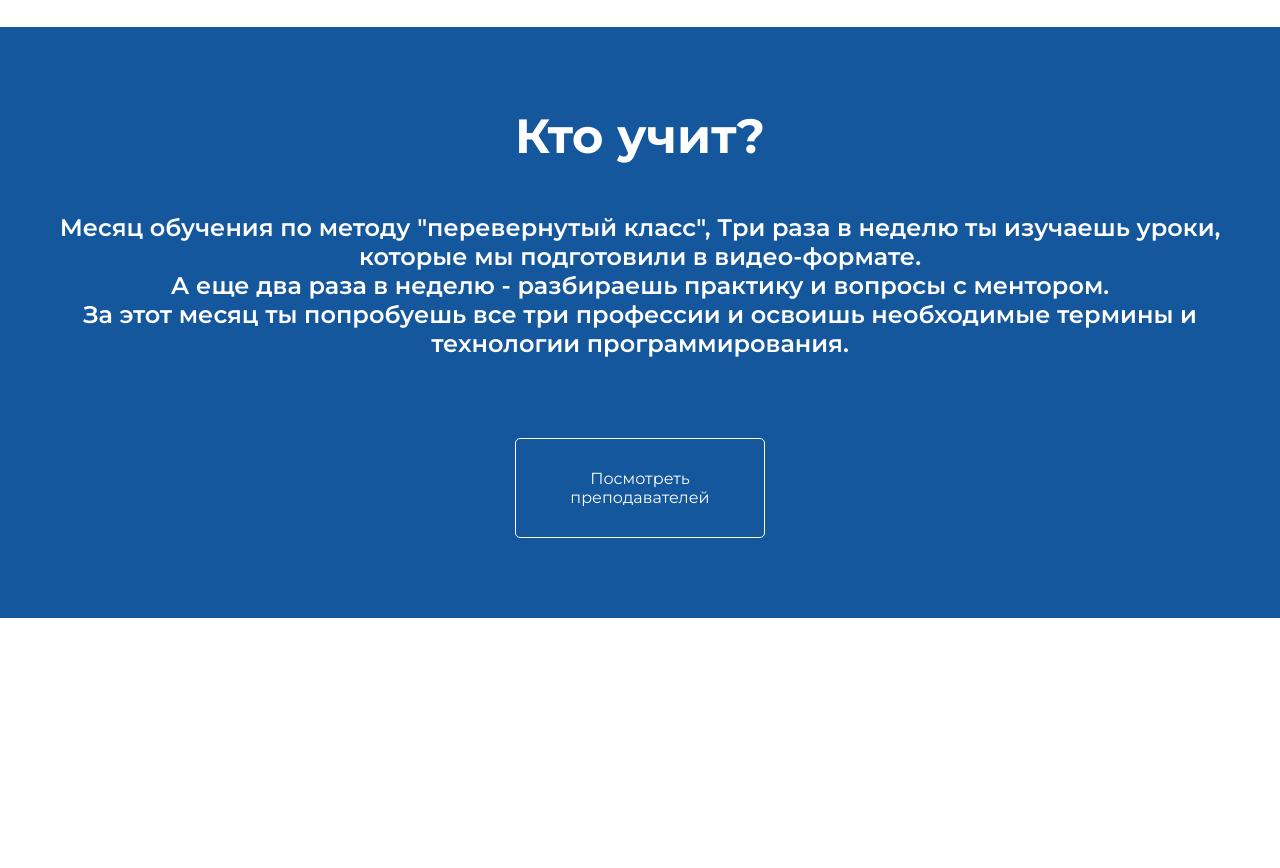
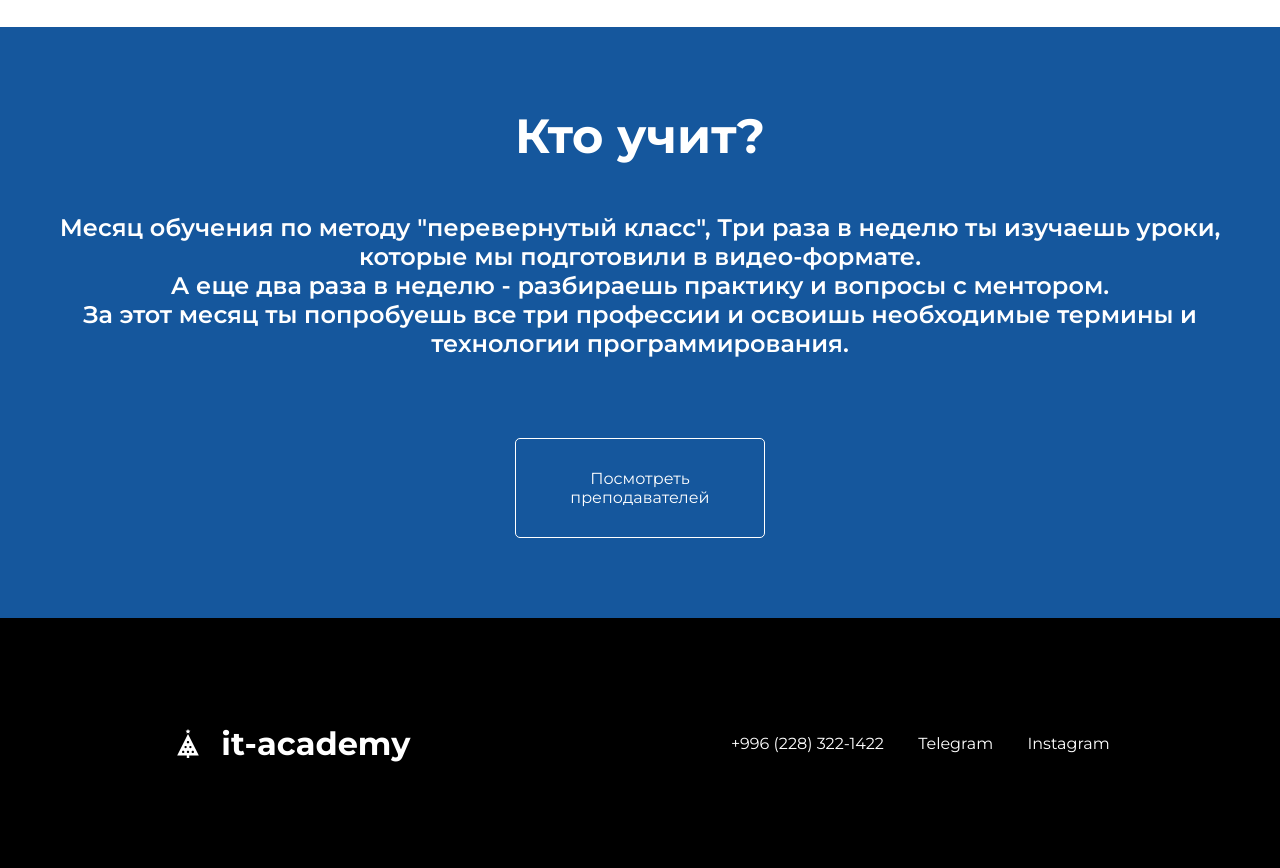
Before and after one commit to luvpizza/tigershackathon, a plain HTML site: page index.html in a window 1280 px wide. Shown: the part 3179-4047 px from the top of the page. Before the commit the page ends 3797 px from the top, so only its background shows below. Drawn offline with Linux system fonts and the light colour scheme.

Commit message:
added footer

```diff
--- a/assets/style/style.css
+++ b/assets/style/style.css
@@ -312,3 +312,27 @@ button{
 
 
 /* end of info section */
+
+/* footer section */
+.footer{
+    height: 250px;
+    background: #000;
+    color: white;
+}
+.footer__logo{
+    display: flex;
+}
+.footer__logo > #logo{
+    fill: white;
+}
+.footer .container{
+    display: flex;
+    flex-direction: row;
+    height: 100%;
+    align-items: center;
+    justify-content: space-around;
+}
+.footer__link{
+    margin-left: 30px;
+}
+/* end of footer */
--- a/index.html
+++ b/index.html
@@ -208,6 +208,18 @@
         </div>
     </section>
 
+    <footer class="footer">
+        <div class="container">
+            <div class="footer__logo">
+                <svg id="logo" viewBox="0 0 100 100" width="36px" xmlns="http://www.w3.org/2000/svg"><path d="m56.667 14.668-4.604-.645-2.063-4.023-2.061 4.023-4.606.645 3.334 3.131-.785 4.424 4.118-2.09 4.124 2.09-.791-4.424z"/><path d="m50 23.333-30 60h26.667v6.667h6.666v-6.667h26.667zm0 20c1.843 0 3.333 1.491 3.333 3.333s-1.49 3.334-3.333 3.334-3.333-1.491-3.333-3.333 1.49-3.334 3.333-3.334zm-13.333 33.334c-1.843 0-3.334-1.491-3.334-3.334 0-1.842 1.491-3.333 3.334-3.333 1.842 0 3.333 1.491 3.333 3.333 0 1.843-1.491 3.334-3.333 3.334zm6.666-13.334c-1.842 0-3.333-1.49-3.333-3.333s1.491-3.333 3.333-3.333c1.843 0 3.334 1.49 3.334 3.333s-1.491 3.333-3.334 3.333zm6.667 13.334c-1.843 0-3.333-1.491-3.333-3.334 0-1.842 1.49-3.333 3.333-3.333s3.333 1.491 3.333 3.333c0 1.843-1.49 3.334-3.333 3.334zm6.667-13.334c-1.843 0-3.334-1.49-3.334-3.333s1.491-3.333 3.334-3.333c1.842 0 3.333 1.49 3.333 3.333s-1.491 3.333-3.333 3.333zm6.666 13.334c-1.842 0-3.333-1.491-3.333-3.334 0-1.842 1.491-3.333 3.333-3.333 1.843 0 3.334 1.491 3.334 3.333 0 1.843-1.491 3.334-3.334 3.334z"/></svg>
+                <h1 class="logo__title footer__logo">it-academy</h1>
+            </div>
+            <div class="footer__nav">
+                <a href="tel:+9962283221442">+996 (228) 322-1422</a>
+                <a href="" class="footer__link">Telegram</a>
+                <a href="" class="footer__link">Instagram</a>
+            </div>
+    </footer>
     <script src="./assets/script/main.js"></script>
 
 </body>
```
